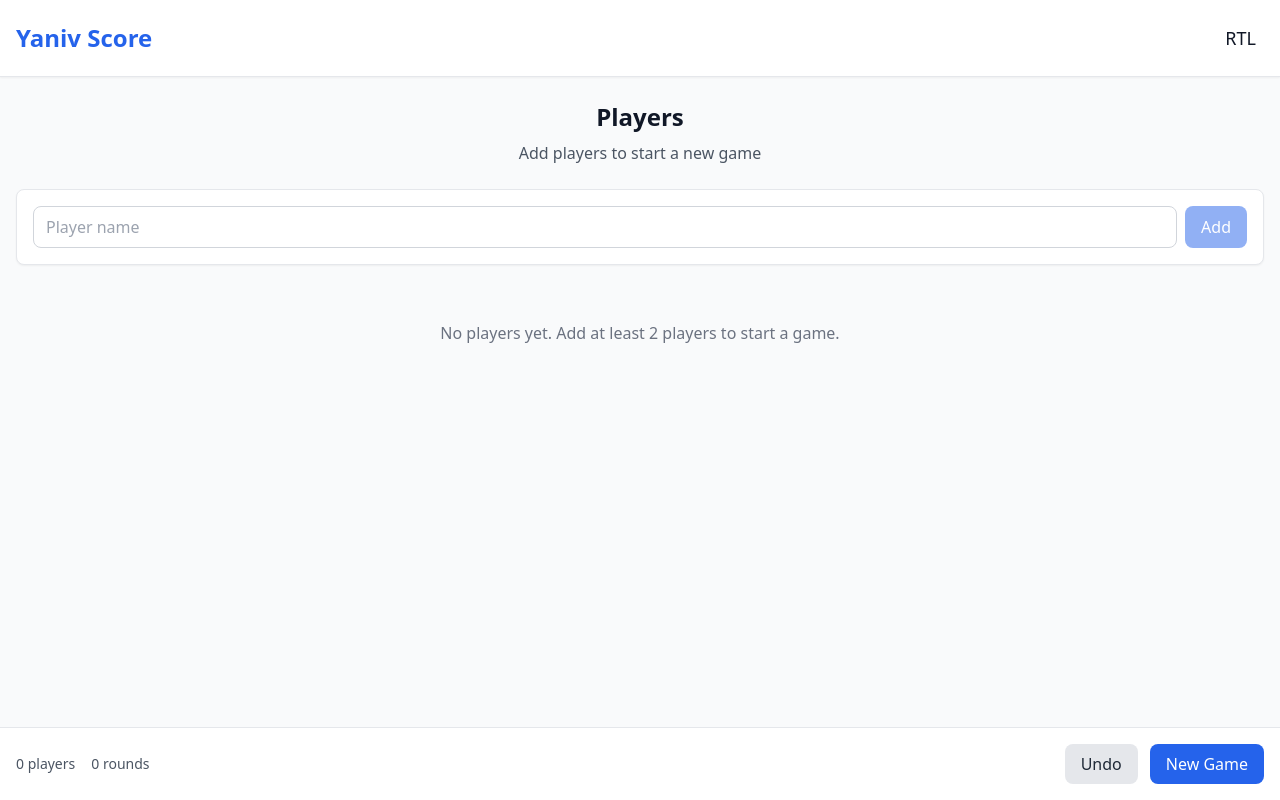
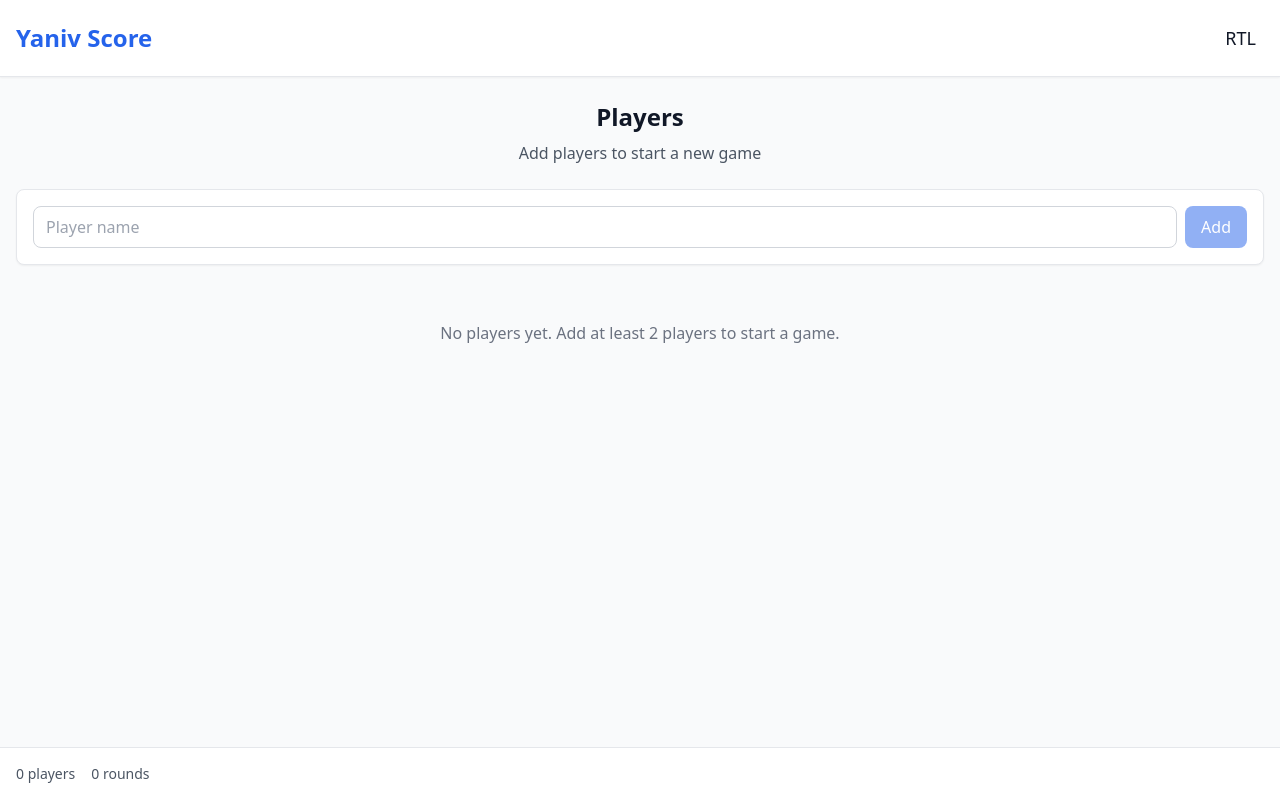
Before and after one commit to Shai-Shargal/Yaniv, a React (Vite) app in the folder yaniv-app/: page / in a window 1280 px wide. Built offline with nearby package versions, Linux system fonts and the light colour scheme.

Commit message:
Remove undo and new game buttons from FooterBar component, simplifying the UI.

```diff
--- a/yaniv-app/src/components/FooterBar.tsx
+++ b/yaniv-app/src/components/FooterBar.tsx
@@ -22,23 +22,7 @@ const FooterBar = () => {
           <span>{history.length} rounds</span>
         </div>
 
-        <div className="flex items-center space-x-3">
-          <button
-            onClick={undoLastRound}
-            disabled={!hasHistory || isInRound}
-            className="btn btn-secondary"
-          >
-            Undo
-          </button>
-
-          <button
-            onClick={() => newGame()}
-            disabled={!hasActiveGame || isInRound}
-            className="btn btn-primary"
-          >
-            New Game
-          </button>
-        </div>
+        <div className="flex items-center space-x-3"></div>
       </div>
     </div>
   );
```
